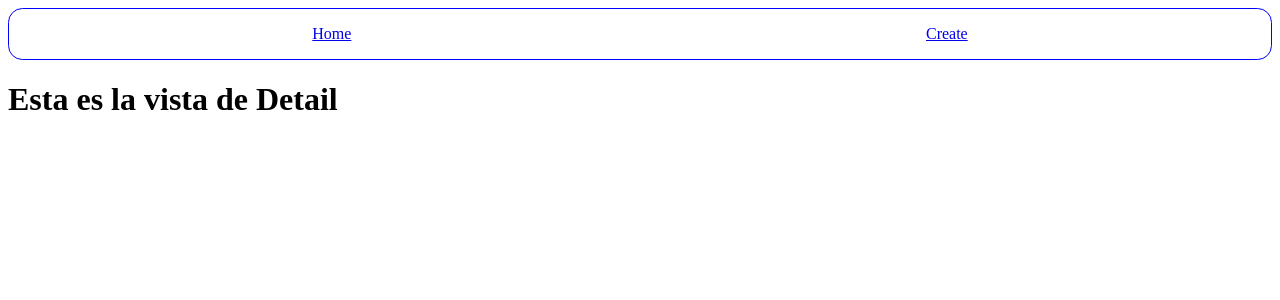
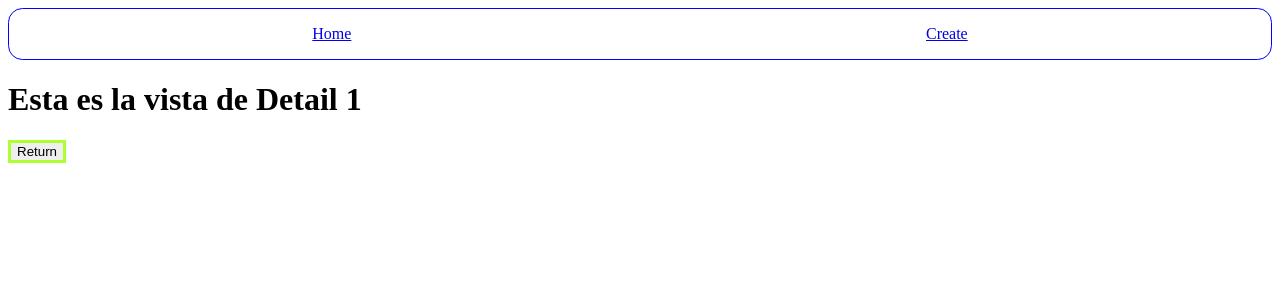
Before and after one commit to andressalazar08/pi_dogs, a React (Create React App) app in the folder client/: page /dogs/1 in a window 1280 px wide. Shown: the top 300 px of the page. Built offline with nearby package versions, Linux system fonts and the light colour scheme; no server answers.

Commit message:
get detail implemented

```diff
--- a/client/src/redux/actions.js
+++ b/client/src/redux/actions.js
@@ -8,32 +8,53 @@ export const ORDER_BY_WEIGHT = "ORDER_BY_WEIGHT";
 export const GET_TEMPERAMENTS = "GET_TEMPERAMENTS";
 export const FILTER_BY_TEMPERAMENT = "FILTER_BY_TEMPERAMENT";
 export const FILTER_CREATED = "FILTER_CREATED";
-
+export const GET_DETAIL = "GET_DETAIL";
+export const CLEAR_DETAIL = "CLEAR_DETAIL";
 
 //esta función se denomina action creator trae todos los doggs
 export const getDoggs = ()=>{
     //esta función si va a poder hacer el request al servidor
     return async function (dispatch){
-            const backendData = await axios.get("http://localhost:3001/dogs"); //Pendiente conectar
 
-            const doggs = backendData.data;
-            dispatch({type:GET_DOGGS, payload: doggs})
+            try{
+
+                const backendData = await axios.get("http://localhost:3001/dogs"); //Pendiente conectar
+
+                const doggs = backendData.data;
+                dispatch({type:GET_DOGGS, payload: doggs})
+            }catch(error){
+                console.log(error)
+            }
     }
 
 }
 
 //este action creator es el que me administra la consulta al servidor por id
-export const getDog = (id)=>{
+export const getDogDetail = (id)=>{
 
     return async function(dispatch){
-        const backendData = await axios.get(`http://localhost:3001/dogs/${id}`);
 
-        const doggie = backendData.data;
-        dispatch({type:GET_DOG, payload: doggie})
+        try{
+
+            const backendData = await axios.get(`http://localhost:3001/dogs/${id}`);
+
+            const doggie = backendData.data;
+            return dispatch({type:GET_DETAIL, payload: doggie})
+
+        }catch(error){
+            console.log(error)
+        }
     }
 
 }
 
+
+//función para hacer el return a home y borrar el array de detail
+export const clearDetail=()=>{
+    return function(dispatch){
+        return dispatch({type:CLEAR_DETAIL, payload: {}})
+    }
+}
 
 // export const filterBySource = ()=>{
 //     dispatch({type:FILTER_BY_SOURCE})
--- a/client/src/redux/reducer.js
+++ b/client/src/redux/reducer.js
@@ -1,4 +1,4 @@
-import { GET_DOGGS, GET_DOG_NAME, ORDER_BY_NAME, ORDER_BY_WEIGHT, GET_TEMPERAMENTS, FILTER_BY_TEMPERAMENT, FILTER_CREATED } from "./actions";
+import { GET_DOGGS, GET_DOG_NAME, ORDER_BY_NAME, ORDER_BY_WEIGHT, GET_TEMPERAMENTS, FILTER_BY_TEMPERAMENT, FILTER_CREATED, GET_DETAIL, CLEAR_DETAIL } from "./actions";
 
 //el reducer es la función que está autorizada para modificar el estado global
 //OJO ESTE ES EL ESTADO GLOBAL
@@ -150,8 +150,17 @@ const rootReducer = (state=initialState, action)=>{
                 }
             }
 
+        case GET_DETAIL:
+            return{
+                ...state,
+                detail:action.payload
+            }
 
-
+        case CLEAR_DETAIL:
+            return{
+                ...state,
+                detail: {}
+            }
 
         default:
             return{...state}
--- a/client/src/views/Detail/Detail.jsx
+++ b/client/src/views/Detail/Detail.jsx
@@ -1,16 +1,46 @@
-import { useParams } from "react-router-dom";
+import React from "react";
+import { useEffect } from "react";
+import { useParams, Link } from "react-router-dom";
+import { useDispatch, useSelector } from "react-redux";
+import { getDogDetail, clearDetail } from "../../redux/actions";
+
+import style from "./Detail.module.css";
 
 const Detail = ({name}) =>{
-const { id } = useParams()
+
+    const dispatch = useDispatch();
+    const { id } = useParams();
+    const doggiedetail = useSelector((state)=>state.detail);
+
+
+    useEffect(()=>{
+        dispatch(getDogDetail(id))
+    },[dispatch, id])
+
+
+    function handleClear(){
+        dispatch(clearDetail())
+    }
 
     return(
-        <>
-            <h1> Esta es la vista de Detail {name}</h1>
+        <div>
+            <h1> Esta es la vista de Detail {id}</h1>
+            {doggiedetail.length> 0 &&(
+                <div className={style.detailContainer}>
+                    <h3>Este es el detalle de la tarjeta</h3>
+                    <h1>{doggiedetail[0].name}</h1>
 
+                </div>
 
-        </>
+            )}
+
+            <Link to='/home'>
+                <button className={style.retbutton} onClick={()=>handleClear()}>Return</button>
+
+            </Link>
+        </div>
     )
-}
+    }
 
 
 export default Detail;
--- a/client/src/views/Detail/Detail.module.css
+++ b/client/src/views/Detail/Detail.module.css
@@ -0,0 +1,9 @@
+.retbutton{
+    border: 3px solid greenyellow
+}
+
+
+
+.detailContainer{
+    border: 6px solid blue
+}
```
